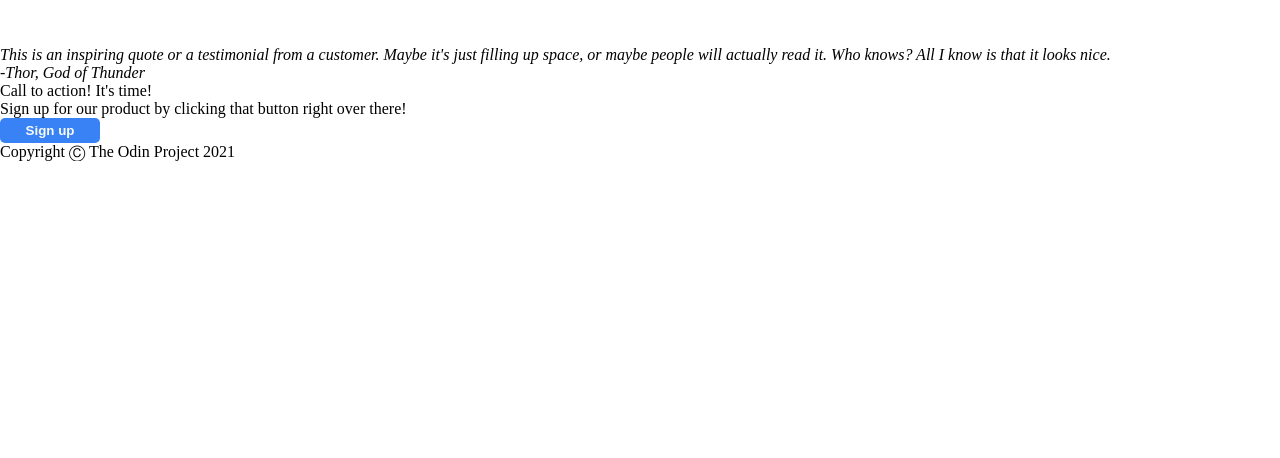
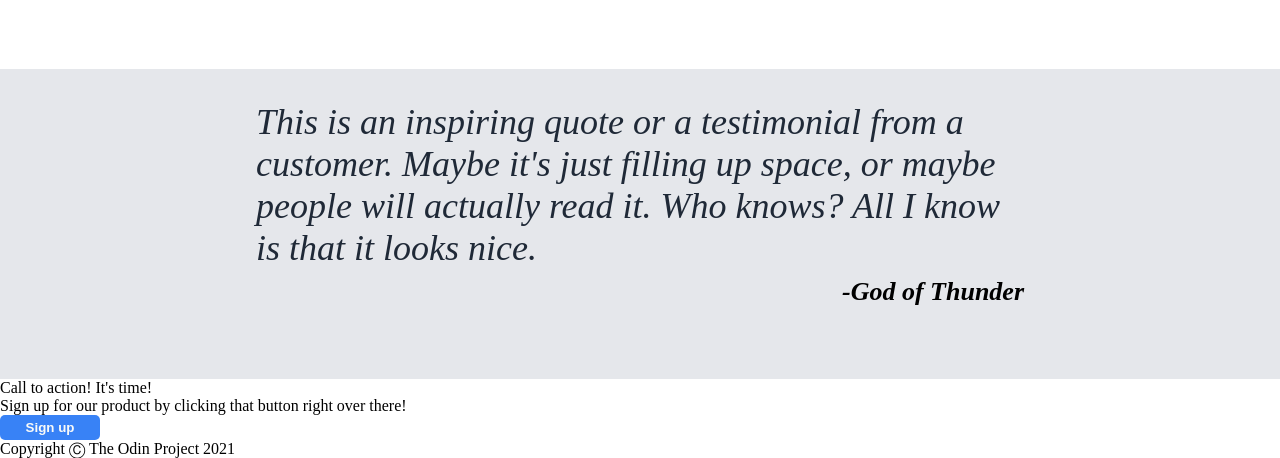
Before and after one commit to Logicxrd/First-Landing-Page, a plain HTML site: page index.html in a window 1280 px wide. Shown: the part 706-1164 px from the top of the page. Before the commit the page ends 867 px from the top, so only its background shows below. Drawn offline with Linux system fonts and the light colour scheme.

Commit message:
Modified header & styled testimonial

```diff
--- a/index.html
+++ b/index.html
@@ -53,10 +53,18 @@
         </div>
     </div>
     <div class="testimonial">
-        <p><em> This is an inspiring quote or a testimonial from a customer.
-            Maybe it's just filling up space, or maybe people will actually
-            read it. Who knows? All I know is that it looks nice. <br>  -Thor, God of Thunder
-        </em></p>
+        <div class="quote">
+            <p> This is an inspiring quote or a testimonial from a customer.
+                Maybe it's just filling up space, or maybe people will actually
+                read it. Who knows? All I know is that it looks nice.
+
+            </p>
+            <div class="customer">
+                 -God of Thunder
+            </div>
+        </div>
+
+
     </div>
     <div class="cta">
         <div class="call-to-action">
--- a/style.css
+++ b/style.css
@@ -13,6 +13,7 @@ font-family: 'Times New Roman', Arial, sans-serif;
     flex-direction: column;
     align-items: center;
     gap:32px;
+    padding-bottom: 52px;
 
 }
 
@@ -72,8 +73,8 @@ ul li {
 }
 
 .hero img {
-    max-width: 300px;
-    height: auto;
+    width: 550px;
+    height: 180px;
     border: 5px solid #1F2937;
 }
 
@@ -116,3 +117,31 @@ ul li {
     height: 150px;
     margin-bottom: 8px;
 }
+
+.testimonial {
+    background-color: #E5E7EB;
+    display: flex;
+    flex-direction: column;
+    align-items: center;
+    padding-top: 32px;
+    padding-bottom: 72px;
+    font-style: italic;
+}
+
+.testimonial p {
+    font-size: 36px;
+    color: #1F2937;
+}
+
+.quote {
+    width: 60%;
+    display: flex;
+    flex-direction: column;
+    gap: 8px;
+}
+
+.customer {
+    align-self: flex-end;
+    font-weight: bold;
+    font-size: 26px;
+}
```
